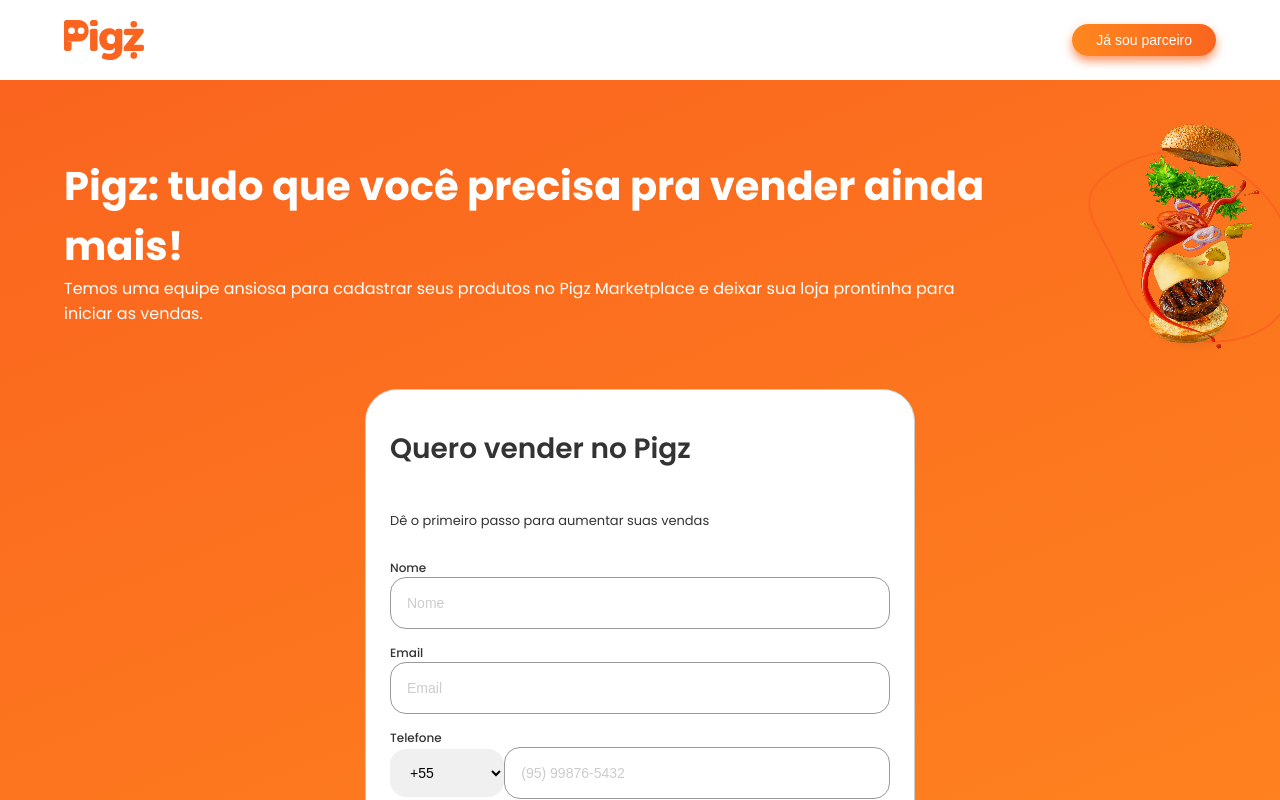
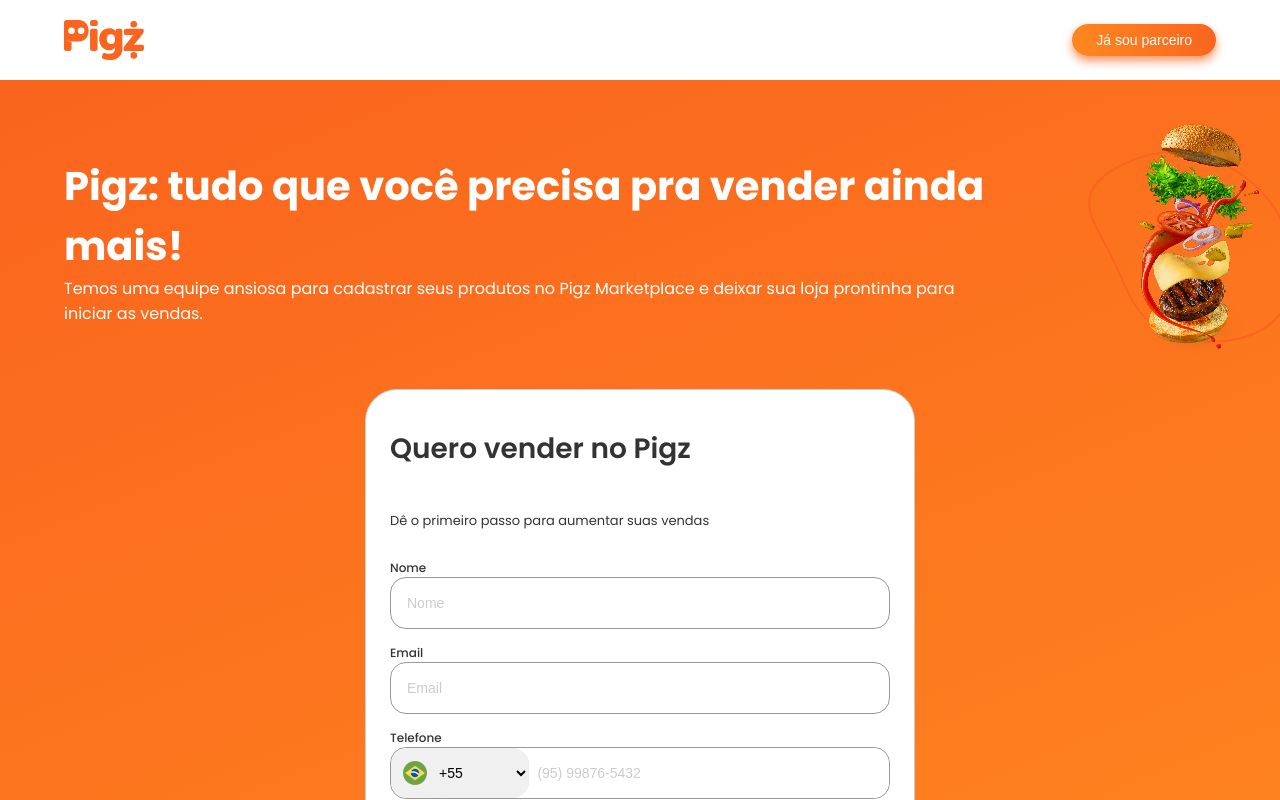
Before and after one commit to paulinha-19/desafio-frontend, a React (Vite) app: page / in a window 1280 px wide. Shown: the top 800 px of the page. Built offline with nearby package versions, Linux system fonts and the light colour scheme.

Commit message:
correção do warning textColor lowercase

```diff
--- a/src/components/Carousel/CarouselCard/index.jsx
+++ b/src/components/Carousel/CarouselCard/index.jsx
@@ -25,7 +25,7 @@
       <Title>{title}</Title>
       <CardWrapper>
         <CardContent>
-          <Subtitle textColor="#fff" style={{ margin: "0" }}>
+          <Subtitle textcolor="#fff" style={{ margin: "0" }}>
             {subtitle}
           </Subtitle>
         </CardContent>
--- a/src/components/Footer/index.jsx
+++ b/src/components/Footer/index.jsx
@@ -73,7 +73,7 @@
 `;
 const TextFooter = styled(Typography)`
   font-weight: ${(props) => props.fontWeight};
-  color: ${(props) => props.textColor || "#676767"};
+  color: ${(props) => props.textcolor || "#676767"};
   font-size: ${(props) => props.fontSize};
   @media (max-width: 900px) {
     margin-bottom: 20px;
@@ -175,7 +175,7 @@
                   variant="p"
                   fontSize="14px"
                   fontWeight="400"
-                  textColor="#666666"
+                  textcolor="#666666"
                 >
                   Sobre o Pigz
                 </TextFooter>
@@ -190,7 +190,7 @@
                   variant="p"
                   fontSize="14px"
                   fontWeight="400"
-                  textColor="#666666"
+                  textcolor="#666666"
                 >
                   Portal do Parceiro{" "}
                 </TextFooter>
@@ -205,7 +205,7 @@
                   variant="p"
                   fontSize="14px"
                   fontWeight="400"
-                  textColor="#666666"
+                  textcolor="#666666"
                 >
                   Quero ser um Pigz Partner{" "}
                 </TextFooter>
@@ -314,7 +314,7 @@
                 variant="p"
                 fontSize="13px"
                 fontWeight="400"
-                textColor="#666666"
+                textcolor="#666666"
               >
                 Nossos termos
               </TextFooter>
@@ -323,7 +323,7 @@
                 variant="p"
                 fontSize="13px"
                 fontWeight="400"
-                textColor="#666666"
+                textcolor="#666666"
                 style={{ marginLeft: "25px" }}
               >
                 Privacidade
@@ -334,7 +334,7 @@
                 fontSize="13px"
                 fontWeight="400"
                 style={{ marginLeft: "25px" }}
-                textColor="#666666"
+                textcolor="#666666"
               >
                 Ajuda
               </TextFooter>
@@ -348,7 +348,7 @@
                   variant="p"
                   fontSize="13px"
                   fontWeight="400"
-                  textColor="#666666"
+                  textcolor="#666666"
                   style={{ marginRight: "20px" }}
                 >
                   © Copyright 2021 • Pigz • Todos os direitos reservados Orange
--- a/src/components/FormSection/index.jsx
+++ b/src/components/FormSection/index.jsx
@@ -2,8 +2,8 @@
 import styled from "styled-components";
 import burguer2 from "../../assets/burguer_2.png";
 import pigzPigz from "../../assets/pigz-pigz.png";
-import brasil from "../../assets/flags/brazil.png";
-import usa from "../../assets/flags/usa.png";
+import { countryCodes } from "../../data/countryCodes";
+
 import {
   Container,
   Box,
@@ -116,6 +116,9 @@
   ::placeholder {
     color: #cccccc;
   }
+  &:focus {
+    outline: none;
+  }
   @media (max-width: 460px) {
     width: 93%;
   }
@@ -129,6 +132,9 @@
   color: 333333;
   font-size: 14px;
   width: 100% !important;
+  &:focus {
+    outline: none;
+  }
 `;
 
 const FormButton = styled.button`
@@ -149,16 +155,11 @@
   left: 50%;
 `;
 
-const Icon = styled.i`
-  display: inline-block;
-  width: 24px;
-  height: 24px;
-  background-image: ${(props) => props.backgroundImage};
-  background-size: cover;
-`;
-
 export const FormSection = () => {
   const [formStep, setFormStep] = useState(1);
+  const [selectedCountryCode, setSelectedCountryCode] = useState(
+    countryCodes[0]
+  );
   const handleNextStep = () => {
     setFormStep(formStep + 1);
   };
@@ -169,13 +170,13 @@
     } else {
     }
   };
-  const countryCodes = [
-    { code: "+55", flag: brasil },
-    { code: "+1", flag: usa },
-  ];
 
   const handleCountryCodeChange = (event) => {
-    // Handle country code selection here
+    const countryCode = event.target.value;
+    const selectedCountry = countryCodes.find(
+      (country) => country.code === countryCode
+    );
+    setSelectedCountryCode(selectedCountry);
   };
 
   return (
@@ -219,26 +220,33 @@
                 sx={{
                   display: "flex",
                   flexDirection: "row",
-                  alignItems: "center",
+                  borderRadius: "16px",
+                  border: "1px solid #999",
                 }}
               >
                 <Box
                   sx={{
                     display: "flex",
+                    flexDirection: "row",
                     alignItems: "center",
-                    justifyContent: "center",
-                    width: "150px",
+                    borderRadius: "16px",
+                    width: "180px",
+                    backgroundColor: "#F0F0F0",
+                    paddingLeft: "12px",
                   }}
                 >
+                  <img src={selectedCountryCode.flag} alt="flag" />
                   <Select
                     placeholder="Selecione"
                     id="telefone"
                     name="telefone"
                     required
                     defaultValue=""
+                    onChange={handleCountryCodeChange}
                     style={{
                       backgroundColor: "#F0F0F0",
-                      border: "transparent",
+                      border: "none",
+                      paddingLeft: "8px",
                     }}
                   >
                     {countryCodes.map((country) => (
@@ -253,6 +261,11 @@
                   placeholder="(95) 99876-5432"
                   id="telefone"
                   name="telefone"
+                  style={{
+                    border: "transparent",
+                    width: "100%",
+                    paddingLeft: 8,
+                  }}
                 />
               </Box>
               <p
@@ -369,7 +382,6 @@
                     id="cnpj-da-loja"
                   />
                 </Grid>
-
                 <Grid item xs={12}>
                   <Label htmlFor="tipo-de-loja">Tipo de loja</Label>
                   <Select
--- a/src/components/Informativo/index.jsx
+++ b/src/components/Informativo/index.jsx
@@ -19,6 +19,7 @@
             fontSize: "32px",
             marginTop: marginTop || 0,
             marginBottom: marginBottom || 0,
+            padding: "0 16px"
           }}
         >
           {title}
--- a/src/components/NovoPigzdido/index.jsx
+++ b/src/components/NovoPigzdido/index.jsx
@@ -2,14 +2,14 @@
 import { Title, TextContainer } from "../../styles/Text";
 import { CardPigzdido, Container } from "../index";
 import { Informativo } from "../Informativo";
-import { cardButton } from "../../data/cardButton.";
+import { cardButton } from "../../data/cardButton.js";
 
 export const NovoPigzdido = () => {
   return (
     <Container>
       <TextContainer>
         <Title
-          textColor="#000"
+          textcolor="#000"
           fontWeight="700"
           style={{
             fontSize: "32px",
@@ -44,6 +44,7 @@
         subtitle="Tenha todas as funcionalidades Pigz sem taxa de adesão, sem comissão por cada venda, sem letrinhas miúdas."
         marginTop="80px"
         marginBottom="20px"
+
       />
     </Container>
   );
--- a/src/components/SectionCardButton/CardButton/index.jsx
+++ b/src/components/SectionCardButton/CardButton/index.jsx
@@ -20,6 +20,7 @@
   margin-bottom: 25px;
   @media (max-width: 380px) {
     font-size: 18px;
+    padding: 10px 20px;
   }
 `;
 const ButtonContainer = styled.div`
--- /dev/null
+++ b/src/data/countryCodes.js
@@ -0,0 +1,7 @@
+import brasil from "../assets/flags/brazil.png";
+import usa from "../assets/flags/usa.png";
+
+export const countryCodes = [
+  { code: "+55", flag: brasil },
+  { code: "+1", flag: usa },
+];
--- a/src/styles/Card.js
+++ b/src/styles/Card.js
@@ -15,7 +15,7 @@
 export const Subtitle = styled.p`
   font-size: ${(props) => props.fontSize || 15};
   font-weight: ${(props) => props.fontWeight || 300};
-  color: ${(props) => props.textColor || "#666666"};
+  color: ${(props) => props.textcolor || "#666666"};
 `;
 
 export const CardContainer = styled(Box)`
--- a/src/styles/Text.js
+++ b/src/styles/Text.js
@@ -3,12 +3,12 @@
 
 export const Title = styled.p`
   font-weight: ${(props) => props.fontWeight || 400};
-  color: ${(props) => props.textColor || "#000"};
+  color: ${(props) => props.textcolor || "#000"};
 `;
 
 export const Subtitle = styled.p`
   font-weight: ${(props) => props.fontWeight || 400};
-  color: ${(props) => props.textColor || "#000"};
+  color: ${(props) => props.textcolor || "#000"};
   width: 100%;
 `;
 
```
Also changed, not shown: src/validation/index.js (+25 -0 lines), src/data/cardButton.js (renamed from src/data/cardButton..js).
